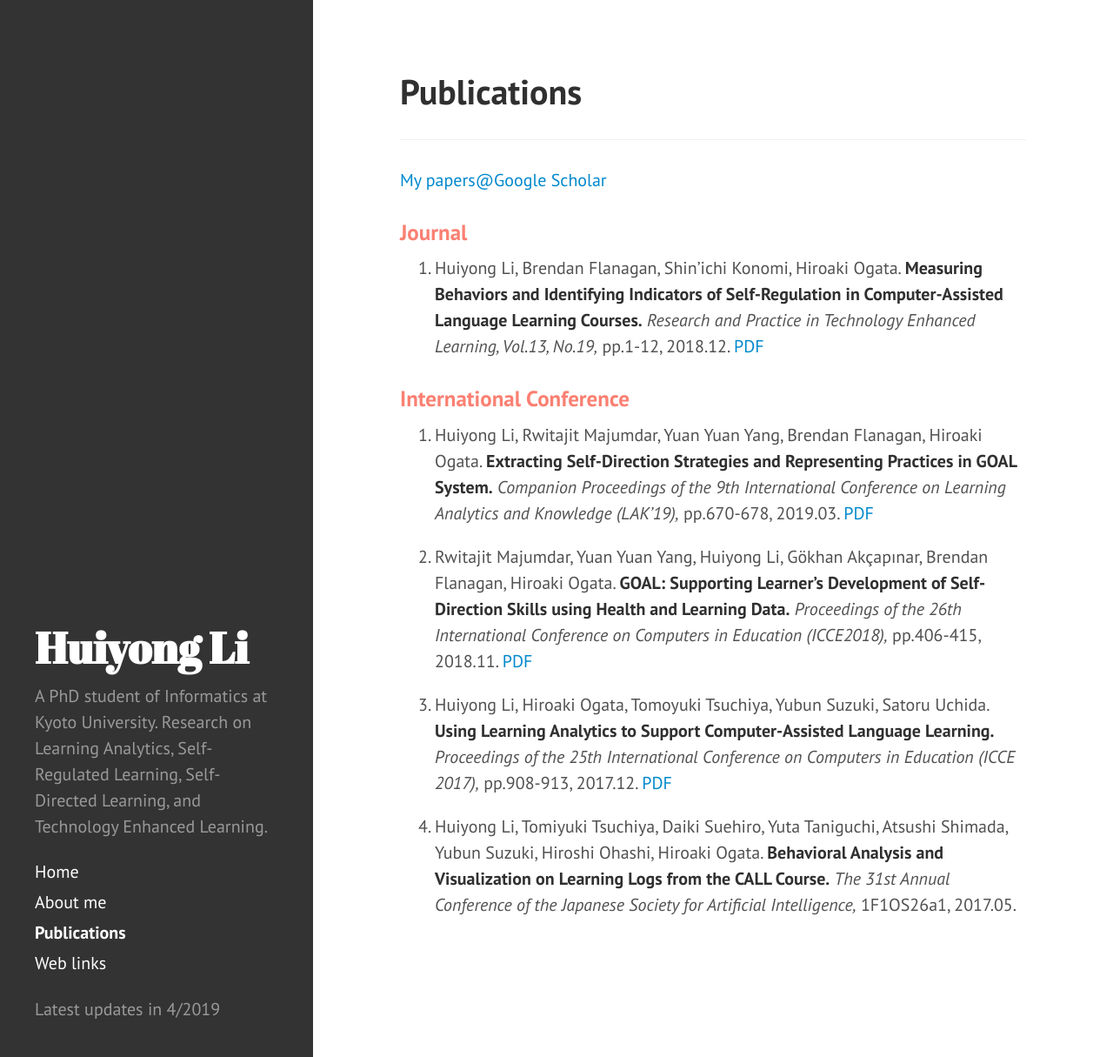
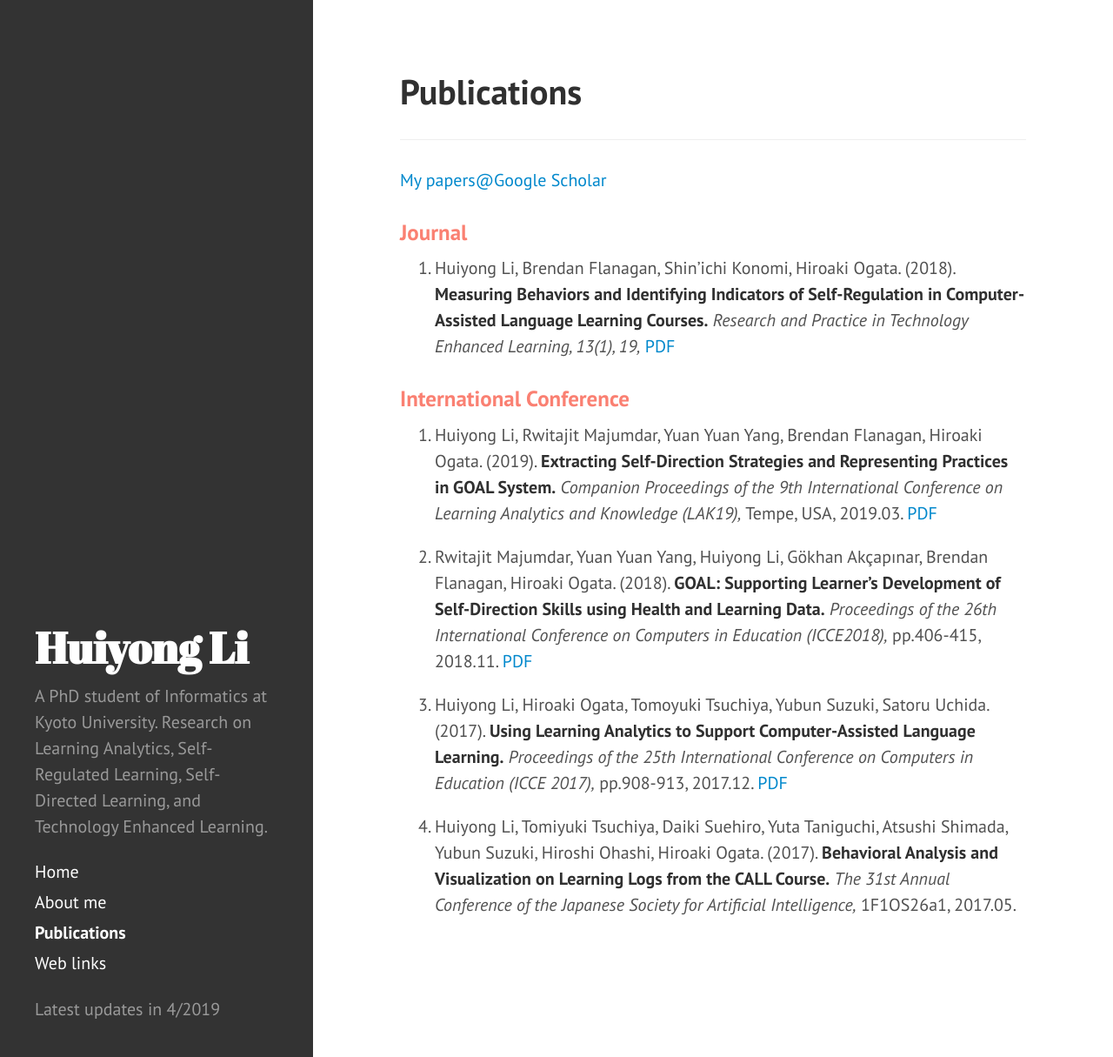
Before and after one commit to li-huiyong/li-huiyong.github.io, a Jekyll site: the page built from publications.md, in a window 1280 px wide and 1215 px high. Shown: the whole window at 87% size. Built offline with Jekyll 4.4.1, drawn with Linux system fonts in a browser that asks for light colours.

Commit message:
update volume format of journal paper

```diff
--- a/publications.md
+++ b/publications.md
@@ -9,14 +9,14 @@ ___
 
 ### <span style="color: Salmon; ">Journal</span>
 
-1. Huiyong Li, Brendan Flanagan, Shin’ichi Konomi, Hiroaki Ogata. **Measuring Behaviors and Identifying Indicators of Self-Regulation in Computer-Assisted Language Learning Courses.** _Research and Practice in Technology Enhanced Learning, Vol.13, No.19,_ pp.1-12, 2018.12. [PDF](https://rdcu.be/bcFJv){:target="_blank"}
+1. Huiyong Li, Brendan Flanagan, Shin’ichi Konomi, Hiroaki Ogata. (2018). **Measuring Behaviors and Identifying Indicators of Self-Regulation in Computer-Assisted Language Learning Courses.** _Research and Practice in Technology Enhanced Learning, 13(1), 19,_ [PDF](https://rdcu.be/bcFJv){:target="_blank"}
 
 ### <span style="color: Salmon; ">International Conference</span>
 
-1. Huiyong Li, Rwitajit Majumdar, Yuan Yuan Yang, Brendan Flanagan, Hiroaki Ogata. **Extracting Self-Direction Strategies and Representing Practices in GOAL System.** _Companion Proceedings of the 9th International Conference on Learning Analytics and Knowledge (LAK’19),_  pp.670-678, 2019.03. [PDF](https://www.researchgate.net/publication/331398537_Extracting_Self-Direction_Strategies_and_Representing_Practices_in_GOAL_System){:target="_blank"}
+1. Huiyong Li, Rwitajit Majumdar, Yuan Yuan Yang, Brendan Flanagan, Hiroaki Ogata. (2019). **Extracting Self-Direction Strategies and Representing Practices in GOAL System.** _Companion Proceedings of the 9th International Conference on Learning Analytics and Knowledge (LAK19),_  Tempe, USA, 2019.03. [PDF](https://www.researchgate.net/publication/331398537_Extracting_Self-Direction_Strategies_and_Representing_Practices_in_GOAL_System){:target="_blank"}
 
-2. Rwitajit Majumdar, Yuan Yuan Yang, Huiyong Li, Gökhan Akçapınar, Brendan Flanagan, Hiroaki Ogata. **GOAL: Supporting Learner's Development of Self-Direction Skills using Health and Learning Data.** _Proceedings of the 26th International Conference on Computers in Education (ICCE2018),_ pp.406-415, 2018.11. [PDF](http://icce2018.ateneo.edu/wp-content/uploads/2018/12/C4-05.pdf){:target="_blank"}
+2. Rwitajit Majumdar, Yuan Yuan Yang, Huiyong Li, Gökhan Akçapınar, Brendan Flanagan, Hiroaki Ogata. (2018). **GOAL: Supporting Learner's Development of Self-Direction Skills using Health and Learning Data.** _Proceedings of the 26th International Conference on Computers in Education (ICCE2018),_ pp.406-415, 2018.11. [PDF](http://icce2018.ateneo.edu/wp-content/uploads/2018/12/C4-05.pdf){:target="_blank"}
 
-3. Huiyong Li, Hiroaki Ogata, Tomoyuki Tsuchiya, Yubun Suzuki, Satoru Uchida. **Using Learning Analytics to Support Computer-Assisted Language Learning.** _Proceedings of the 25th International Conference on Computers in Education (ICCE 2017),_ pp.908-913, 2017.12. [PDF](https://www.researchgate.net/profile/Huiyong_Li5/publication/321874981_Using_Learning_Analytics_to_Support_Computer-Assisted_Language_Learning/links/5a378b77a6fdcc769fd82f98/Using-Learning-Analytics-to-Support-Computer-Assisted-Language-Learning.pdf){:target="_blank"}
+3. Huiyong Li, Hiroaki Ogata, Tomoyuki Tsuchiya, Yubun Suzuki, Satoru Uchida. (2017). **Using Learning Analytics to Support Computer-Assisted Language Learning.** _Proceedings of the 25th International Conference on Computers in Education (ICCE 2017),_ pp.908-913, 2017.12. [PDF](https://www.researchgate.net/profile/Huiyong_Li5/publication/321874981_Using_Learning_Analytics_to_Support_Computer-Assisted_Language_Learning/links/5a378b77a6fdcc769fd82f98/Using-Learning-Analytics-to-Support-Computer-Assisted-Language-Learning.pdf){:target="_blank"}
 
-4. Huiyong Li, Tomiyuki Tsuchiya, Daiki Suehiro, Yuta Taniguchi, Atsushi Shimada, Yubun Suzuki, Hiroshi Ohashi, Hiroaki Ogata. **Behavioral Analysis and Visualization on Learning Logs from the CALL Course.** _The 31st Annual Conference of the Japanese Society for Artificial Intelligence,_ 1F1OS26a1, 2017.05.
+4. Huiyong Li, Tomiyuki Tsuchiya, Daiki Suehiro, Yuta Taniguchi, Atsushi Shimada, Yubun Suzuki, Hiroshi Ohashi, Hiroaki Ogata. (2017). **Behavioral Analysis and Visualization on Learning Logs from the CALL Course.** _The 31st Annual Conference of the Japanese Society for Artificial Intelligence,_ 1F1OS26a1, 2017.05.
```
